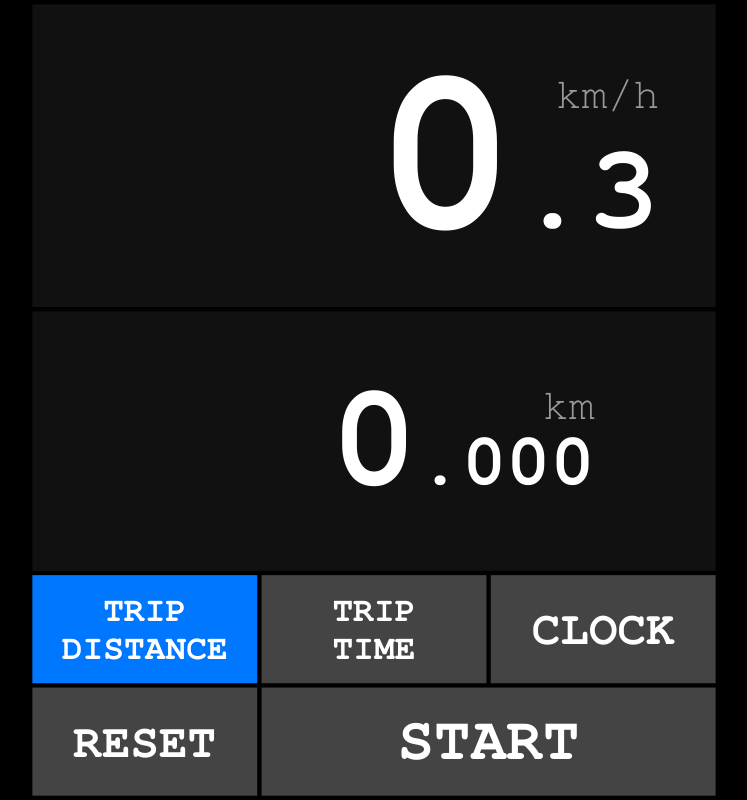
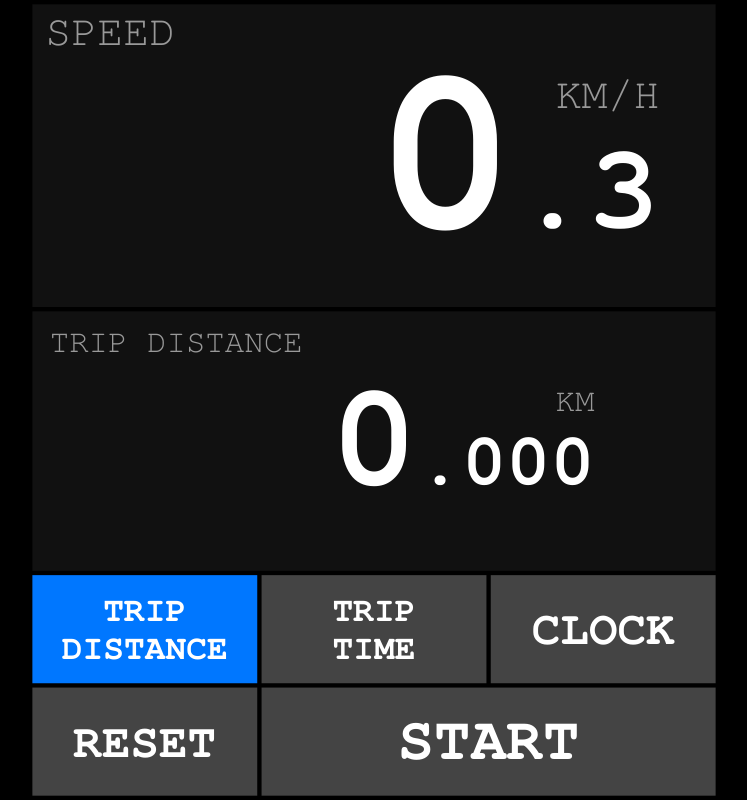
Before and after one commit to jseg/speedometer, a PHP site: page / in a window 1280 px wide. Shown: the whole page, without its empty margins (266-1013 px from the left). Run offline with PHP 8.4, Linux system fonts and the light colour scheme.

Commit message:
labels on panels

```diff
--- a/run/css/BottomPanel.css
+++ b/run/css/BottomPanel.css
@@ -1,4 +1,5 @@
 .BottomPanel {
+    position: relative;
     background: #111;
     margin: 2px;
 }
--- a/run/css/ClockPanel.css
+++ b/run/css/ClockPanel.css
@@ -2,6 +2,15 @@
     font-size: 68px;
     line-height: 120px;
     font-weight: bold;
+}
+
+.ClockPanel-label {
+    position: absolute;
+    top: 0px;
+    left: 8px;
+    font-size: 15px;
+    line-height: 30px;
+    color: #999;
 }
 
 .ClockPanel-hour {
--- a/run/css/SpeedLabel.css
+++ b/run/css/SpeedLabel.css
@@ -1,6 +1,15 @@
 .SpeedLabel {
     margin: 2px;
     background: #111;
+}
+
+.SpeedLabel-label {
+    position: absolute;
+    top: 0px;
+    left: 8px;
+    font-size: 20px;
+    line-height: 30px;
+    color: #999;
 }
 
 .SpeedLabel-content {
--- a/run/css/TripDistancePanel.css
+++ b/run/css/TripDistancePanel.css
@@ -3,6 +3,15 @@
     line-height: 120px;
     display: inline-block;
     vertical-align: top;
+}
+
+.TripDistancePanel-label {
+    position: absolute;
+    top: 0px;
+    left: 8px;
+    font-size: 15px;
+    line-height: 30px;
+    color: #999;
 }
 
 .TripDistancePanel-grey {
@@ -24,9 +33,9 @@
 
 .TripDistancePanel-unit {
     position: absolute;
-    top: 34px;
+    top: 32px;
     right: 0px;
-    font-size: 20px;
+    font-size: 15px;
     line-height: 20px;
     color: #999;
 }
--- a/run/css/TripTimePanel.css
+++ b/run/css/TripTimePanel.css
@@ -2,6 +2,15 @@
     font-size: 68px;
     line-height: 120px;
     font-weight: bold;
+}
+
+.TripTimePanel-label {
+    position: absolute;
+    top: 0px;
+    left: 8px;
+    font-size: 15px;
+    line-height: 30px;
+    color: #999;
 }
 
 .TripTimePanel-hour {
--- a/run/js/ClockPanel.js
+++ b/run/js/ClockPanel.js
@@ -24,7 +24,11 @@ function ClockPanel () {
     contentElement.appendChild(minuteElement)
     contentElement.appendChild(secondElement)
 
+    var labelElement = Div(classPrefix + '-label')
+    labelElement.appendChild(TextNode('CLOCK'))
+
     var element = Div('BottomPanel')
+    element.appendChild(labelElement)
     element.appendChild(contentElement)
 
     return {
--- a/run/js/SpeedLabel.js
+++ b/run/js/SpeedLabel.js
@@ -19,7 +19,10 @@ function SpeedLabel () {
     fractionalPartElement.appendChild(fractionalPartNode)
 
     var unitElement = Div(classPrefix + '-unit')
-    unitElement.appendChild(TextNode('km/h'))
+    unitElement.appendChild(TextNode('KM/H'))
+
+    var labelElement = Div(classPrefix + '-label')
+    labelElement.appendChild(TextNode('SPEED'))
 
     var contentElement = Div(classPrefix + '-content')
     contentElement.appendChild(greyElement)
@@ -28,6 +31,7 @@ function SpeedLabel () {
     contentElement.appendChild(unitElement)
 
     var element = Div(classPrefix)
+    element.appendChild(labelElement)
     element.appendChild(contentElement)
 
     return {
--- a/run/js/TripDistancePanel.js
+++ b/run/js/TripDistancePanel.js
@@ -16,14 +16,18 @@ function TripDistancePanel () {
     fractionalPartElement.appendChild(TextNode('000'))
 
     var unitElement = Div(classPrefix + '-unit')
-    unitElement.appendChild(TextNode('km'))
+    unitElement.appendChild(TextNode('KM'))
 
     var contentElement = Div(classPrefix + ' BottomPanel-content')
     contentElement.appendChild(integerPartElement)
     contentElement.appendChild(fractionalPartElement)
     contentElement.appendChild(unitElement)
 
+    var labelElement = Div(classPrefix + '-label')
+    labelElement.appendChild(TextNode('TRIP DISTANCE'))
+
     var element = Div('BottomPanel')
+    element.appendChild(labelElement)
     element.appendChild(contentElement)
 
     return {
--- a/run/js/TripTimePanel.js
+++ b/run/js/TripTimePanel.js
@@ -24,7 +24,11 @@ function TripTimePanel () {
     contentElement.appendChild(minuteElement)
     contentElement.appendChild(secondElement)
 
+    var labelElement = Div(classPrefix + '-label')
+    labelElement.appendChild(TextNode('TRIP TIME'))
+
     var element = Div('BottomPanel')
+    element.appendChild(labelElement)
     element.appendChild(contentElement)
 
     var tripTime = 0,
```
